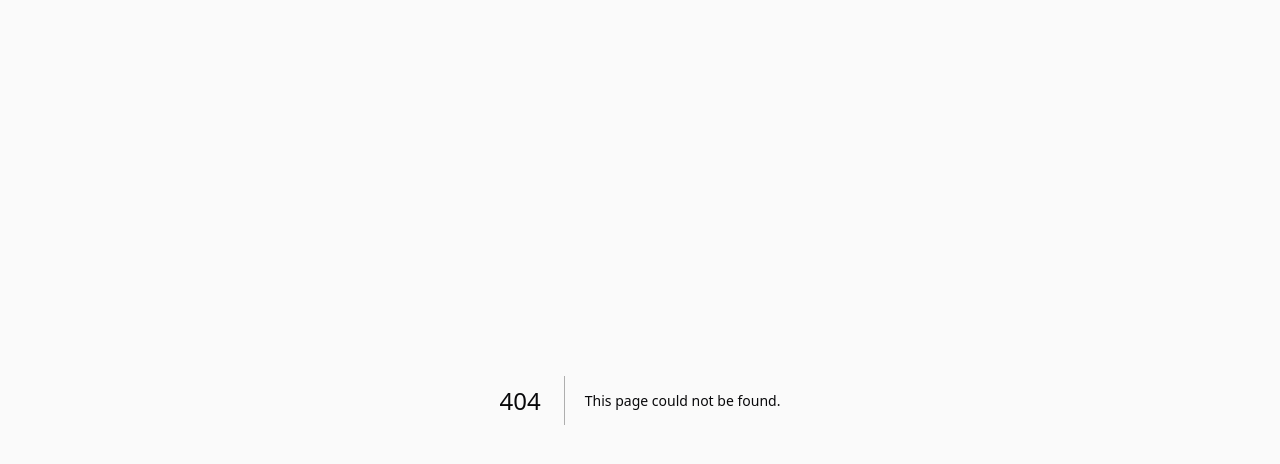
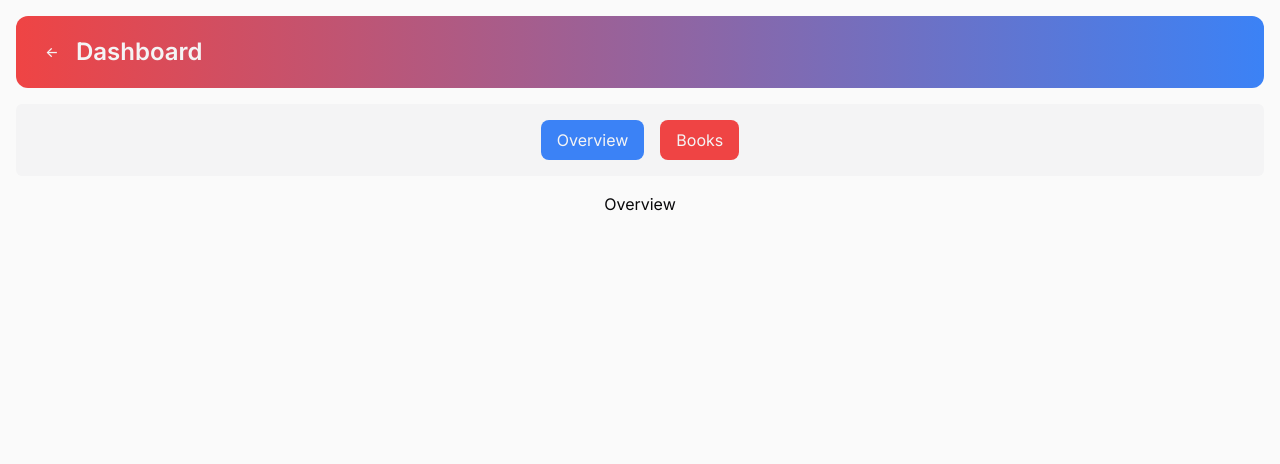
Before and after one commit to ausathdzil/nextjs-bookshelf, a Next.js app: page /dashboard/overview in a window 1280 px wide. Before the commit this address had no page. Shown: the top 464 px of the page. Built offline with nearby package versions, Linux system fonts and the light colour scheme.

Commit message:
feat: Add dashboard

```diff
--- a/package.json
+++ b/package.json
@@ -9,6 +9,7 @@
     "lint": "next lint"
   },
   "dependencies": {
+    "@radix-ui/react-navigation-menu": "^1.1.4",
     "@radix-ui/react-slot": "^1.0.2",
     "class-variance-authority": "^0.7.0",
     "clsx": "^2.1.1",
--- /dev/null
+++ b/src/app/dashboard/books/page.tsx
@@ -0,0 +1,3 @@
+export default function Page() {
+  return <>Books</>
+}
--- /dev/null
+++ b/src/app/dashboard/layout.tsx
@@ -0,0 +1,27 @@
+import Link from 'next/link';
+import { Button } from '@/components/ui/button';
+import TopNav from '@/components/topnav';
+
+export default function Layout({ children }: { children: React.ReactNode }) {
+  return (
+    <>
+      <header className="flex justify-start items-center gap-1 p-4 m-4 rounded-xl bg-gradient-to-r from-red-500 to-blue-500">
+        <Link href="/">
+          <Button
+            variant="ghost"
+            size="icon"
+            className="text-zinc-100 hover:text-red-500"
+          >
+            {'<'}-
+          </Button>
+        </Link>
+        <h1 className="font-semibold text-2xl text-zinc-100">Dashboard</h1>
+      </header>
+
+      <main className="flex flex-col justify-center items-center px-4 gap-4">
+        <TopNav />
+        {children}
+      </main>
+    </>
+  );
+}
--- /dev/null
+++ b/src/app/dashboard/overview/page.tsx
@@ -0,0 +1,3 @@
+export default function Page() {
+  return <>Overview</>
+}
--- a/src/app/layout.tsx
+++ b/src/app/layout.tsx
@@ -1,12 +1,12 @@
-import type { Metadata } from "next";
-import { Inter } from "next/font/google";
-import "./globals.css";
+import type { Metadata } from 'next';
+import { Inter } from 'next/font/google';
+import './globals.css';
 
-const inter = Inter({ subsets: ["latin"] });
+const inter = Inter({ subsets: ['latin'] });
 
 export const metadata: Metadata = {
-  title: "MyBookshelf",
-  description: "Manage your books here :)",
+  title: 'MyBookshelf',
+  description: 'Manage your books here :)',
 };
 
 export default function RootLayout({
@@ -16,7 +16,11 @@
 }>) {
   return (
     <html lang="en">
-      <body className={`${inter.className} bg-zinc-50 text-zinc-950 flex justify-center items-center`}>{children}</body>
+      <body
+        className={`${inter.className} bg-zinc-50 text-zinc-950`}
+      >
+        {children}
+      </body>
     </html>
   );
 }
--- a/src/app/page.tsx
+++ b/src/app/page.tsx
@@ -1,11 +1,12 @@
 import CollectionCards from '@/components/collection-cards';
 import SocialLinks from '@/components/social-links';
 import { Button } from '@/components/ui/button';
+import Link from 'next/link';
 
 export default function Home() {
   return (
-    <main className="flex flex-col items-center justify-center gap-4 p-4 lg:w-[80%] min-h-screen">
-      <header className="flex items-end justify-start gap-4 p-6 h-24 w-full rounded-xl bg-gradient-to-r from-blue-500 to-red-500">
+    <>
+      <header className="flex justify-start items-center gap-4 p-6 mx-4 my-4 h-28 rounded-xl bg-gradient-to-r from-blue-500 to-red-500">
         <svg
           xmlns="http://www.w3.org/2000/svg"
           height="32"
@@ -20,6 +21,7 @@
         <h1 className="font-semibold text-3xl text-zinc-100">MyBookshelf</h1>
       </header>
 
+      <main className="flex flex-col items-center justify-center gap-4 px-4">
         <section className="flex flex-col justify-center gap-4 w-full">
           <div className="w-full bg-zinc-100 rounded-md p-4 flex flex-col justify-center items-center gap-4">
             <h1 className="text-3xl text-center">
@@ -27,9 +29,11 @@
               <span className="text-blue-500 font-semibold">MyBookshelf</span>
             </h1>
             <p>Manage your books here.</p>
-          <Button className="bg-blue-600 hover:bg-blue-500 text-lg text-zinc-100">
+            <Link href="/dashboard/overview">
+              <Button className="bg-blue-600 hover:bg-blue-500 text-lg text-zinc-100 transition ease-in-out delay-50">
                 Dashboard -{'>'}
               </Button>
+            </Link>
           </div>
 
           <div className="bg-zinc-100 rounded w-full h-full p-4 flex flex-col justify-center items-center gap-4">
@@ -39,15 +43,12 @@
             <CollectionCards />
           </div>
         </section>
+      </main>
 
-      <footer className="w-full">
-        <div className="flex justify-between items-center bg-gradient-to-r from-red-500 to-blue-500 p-4 text-zinc-100 rounded-md">
+      <footer className="flex justify-between items-center gap-4 p-6 mx-4 my-4 bg-gradient-to-r from-red-500 to-blue-500 text-zinc-100 rounded-md">
         <p>Ausath Abdi Dzil Ikram</p>
-          <div className="flex gap-4 sm:mx-4">
         <SocialLinks />
-          </div>
-        </div>
       </footer>
-    </main>
+    </>
   );
 }
--- a/src/components/social-links.tsx
+++ b/src/components/social-links.tsx
@@ -2,7 +2,7 @@
 
 export default function SocialLinks() {
   return (
-    <>
+    <div className="flex gap-6 sm:mx-4">
       <Link
         href="https://github.com/ausathdzil"
         target="_blank"
@@ -37,6 +37,6 @@
           />
         </svg>
       </Link>
-    </>
+    </div>
   );
 }
--- /dev/null
+++ b/src/components/topnav.tsx
@@ -0,0 +1,40 @@
+'use client';
+
+import {
+  NavigationMenu,
+  NavigationMenuItem,
+  NavigationMenuLink,
+  NavigationMenuList,
+} from '@/components/ui/navigation-menu';
+import Link from 'next/link';
+
+export default function TopNav() {
+  return (
+    <div className="w-full p-4 bg-zinc-100 rounded-md flex justify-center">
+      <NavigationMenu>
+        <NavigationMenuList>
+          <NavigationMenuItem className="flex gap-4">
+            <Link
+              href="/dashboard/overview"
+              legacyBehavior
+              passHref
+            >
+              <NavigationMenuLink className="bg-blue-500 hover:bg-blue-400 text-zinc-100 rounded-lg py-2 px-4 transition ease-in-out delay-50">
+                Overview
+              </NavigationMenuLink>
+            </Link>
+            <Link
+              href="/dashboard/books"
+              legacyBehavior
+              passHref
+            >
+              <NavigationMenuLink className="bg-red-500 hover:bg-red-400 text-zinc-100 rounded-lg py-2 px-4 transition ease-in-out delay-50">
+                Books
+              </NavigationMenuLink>
+            </Link>
+          </NavigationMenuItem>
+        </NavigationMenuList>
+      </NavigationMenu>
+    </div>
+  );
+}
--- /dev/null
+++ b/src/components/ui/navigation-menu.tsx
@@ -0,0 +1,128 @@
+import * as React from "react"
+import * as NavigationMenuPrimitive from "@radix-ui/react-navigation-menu"
+import { cva } from "class-variance-authority"
+import { ChevronDown } from "lucide-react"
+
+import { cn } from "@/lib/utils"
+
+const NavigationMenu = React.forwardRef<
+  React.ElementRef<typeof NavigationMenuPrimitive.Root>,
+  React.ComponentPropsWithoutRef<typeof NavigationMenuPrimitive.Root>
+>(({ className, children, ...props }, ref) => (
+  <NavigationMenuPrimitive.Root
+    ref={ref}
+    className={cn(
+      "relative z-10 flex max-w-max flex-1 items-center justify-center",
+      className
+    )}
+    {...props}
+  >
+    {children}
+    <NavigationMenuViewport />
+  </NavigationMenuPrimitive.Root>
+))
+NavigationMenu.displayName = NavigationMenuPrimitive.Root.displayName
+
+const NavigationMenuList = React.forwardRef<
+  React.ElementRef<typeof NavigationMenuPrimitive.List>,
+  React.ComponentPropsWithoutRef<typeof NavigationMenuPrimitive.List>
+>(({ className, ...props }, ref) => (
+  <NavigationMenuPrimitive.List
+    ref={ref}
+    className={cn(
+      "group flex flex-1 list-none items-center justify-center space-x-1",
+      className
+    )}
+    {...props}
+  />
+))
+NavigationMenuList.displayName = NavigationMenuPrimitive.List.displayName
+
+const NavigationMenuItem = NavigationMenuPrimitive.Item
+
+const navigationMenuTriggerStyle = cva(
+  "group inline-flex h-10 w-max items-center justify-center rounded-md bg-white px-4 py-2 text-sm font-medium transition-colors hover:bg-zinc-100 hover:text-zinc-900 focus:bg-zinc-100 focus:text-zinc-900 focus:outline-none disabled:pointer-events-none disabled:opacity-50 data-[active]:bg-zinc-100/50 data-[state=open]:bg-zinc-100/50 dark:bg-zinc-950 dark:hover:bg-zinc-800 dark:hover:text-zinc-50 dark:focus:bg-zinc-800 dark:focus:text-zinc-50 dark:data-[active]:bg-zinc-800/50 dark:data-[state=open]:bg-zinc-800/50"
+)
+
+const NavigationMenuTrigger = React.forwardRef<
+  React.ElementRef<typeof NavigationMenuPrimitive.Trigger>,
+  React.ComponentPropsWithoutRef<typeof NavigationMenuPrimitive.Trigger>
+>(({ className, children, ...props }, ref) => (
+  <NavigationMenuPrimitive.Trigger
+    ref={ref}
+    className={cn(navigationMenuTriggerStyle(), "group", className)}
+    {...props}
+  >
+    {children}{""}
+    <ChevronDown
+      className="relative top-[1px] ml-1 h-3 w-3 transition duration-200 group-data-[state=open]:rotate-180"
+      aria-hidden="true"
+    />
+  </NavigationMenuPrimitive.Trigger>
+))
+NavigationMenuTrigger.displayName = NavigationMenuPrimitive.Trigger.displayName
+
+const NavigationMenuContent = React.forwardRef<
+  React.ElementRef<typeof NavigationMenuPrimitive.Content>,
+  React.ComponentPropsWithoutRef<typeof NavigationMenuPrimitive.Content>
+>(({ className, ...props }, ref) => (
+  <NavigationMenuPrimitive.Content
+    ref={ref}
+    className={cn(
+      "left-0 top-0 w-full data-[motion^=from-]:animate-in data-[motion^=to-]:animate-out data-[motion^=from-]:fade-in data-[motion^=to-]:fade-out data-[motion=from-end]:slide-in-from-right-52 data-[motion=from-start]:slide-in-from-left-52 data-[motion=to-end]:slide-out-to-right-52 data-[motion=to-start]:slide-out-to-left-52 md:absolute md:w-auto",
+      className
+    )}
+    {...props}
+  />
+))
+NavigationMenuContent.displayName = NavigationMenuPrimitive.Content.displayName
+
+const NavigationMenuLink = NavigationMenuPrimitive.Link
+
+const NavigationMenuViewport = React.forwardRef<
+  React.ElementRef<typeof NavigationMenuPrimitive.Viewport>,
+  React.ComponentPropsWithoutRef<typeof NavigationMenuPrimitive.Viewport>
+>(({ className, ...props }, ref) => (
+  <div className={cn("absolute left-0 top-full flex justify-center")}>
+    <NavigationMenuPrimitive.Viewport
+      className={cn(
+        "origin-top-center relative mt-1.5 h-[var(--radix-navigation-menu-viewport-height)] w-full overflow-hidden rounded-md border border-zinc-200 bg-white text-zinc-950 shadow-lg data-[state=open]:animate-in data-[state=closed]:animate-out data-[state=closed]:zoom-out-95 data-[state=open]:zoom-in-90 md:w-[var(--radix-navigation-menu-viewport-width)] dark:border-zinc-800 dark:bg-zinc-950 dark:text-zinc-50",
+        className
+      )}
+      ref={ref}
+      {...props}
+    />
+  </div>
+))
+NavigationMenuViewport.displayName =
+  NavigationMenuPrimitive.Viewport.displayName
+
+const NavigationMenuIndicator = React.forwardRef<
+  React.ElementRef<typeof NavigationMenuPrimitive.Indicator>,
+  React.ComponentPropsWithoutRef<typeof NavigationMenuPrimitive.Indicator>
+>(({ className, ...props }, ref) => (
+  <NavigationMenuPrimitive.Indicator
+    ref={ref}
+    className={cn(
+      "top-full z-[1] flex h-1.5 items-end justify-center overflow-hidden data-[state=visible]:animate-in data-[state=hidden]:animate-out data-[state=hidden]:fade-out data-[state=visible]:fade-in",
+      className
+    )}
+    {...props}
+  >
+    <div className="relative top-[60%] h-2 w-2 rotate-45 rounded-tl-sm bg-zinc-200 shadow-md dark:bg-zinc-800" />
+  </NavigationMenuPrimitive.Indicator>
+))
+NavigationMenuIndicator.displayName =
+  NavigationMenuPrimitive.Indicator.displayName
+
+export {
+  navigationMenuTriggerStyle,
+  NavigationMenu,
+  NavigationMenuList,
+  NavigationMenuItem,
+  NavigationMenuContent,
+  NavigationMenuTrigger,
+  NavigationMenuLink,
+  NavigationMenuIndicator,
+  NavigationMenuViewport,
+}
```
Also changed, not shown: 1 other file (tests, documents, lock files or other folders). Lines whose indentation alone changed are shown as unchanged.
